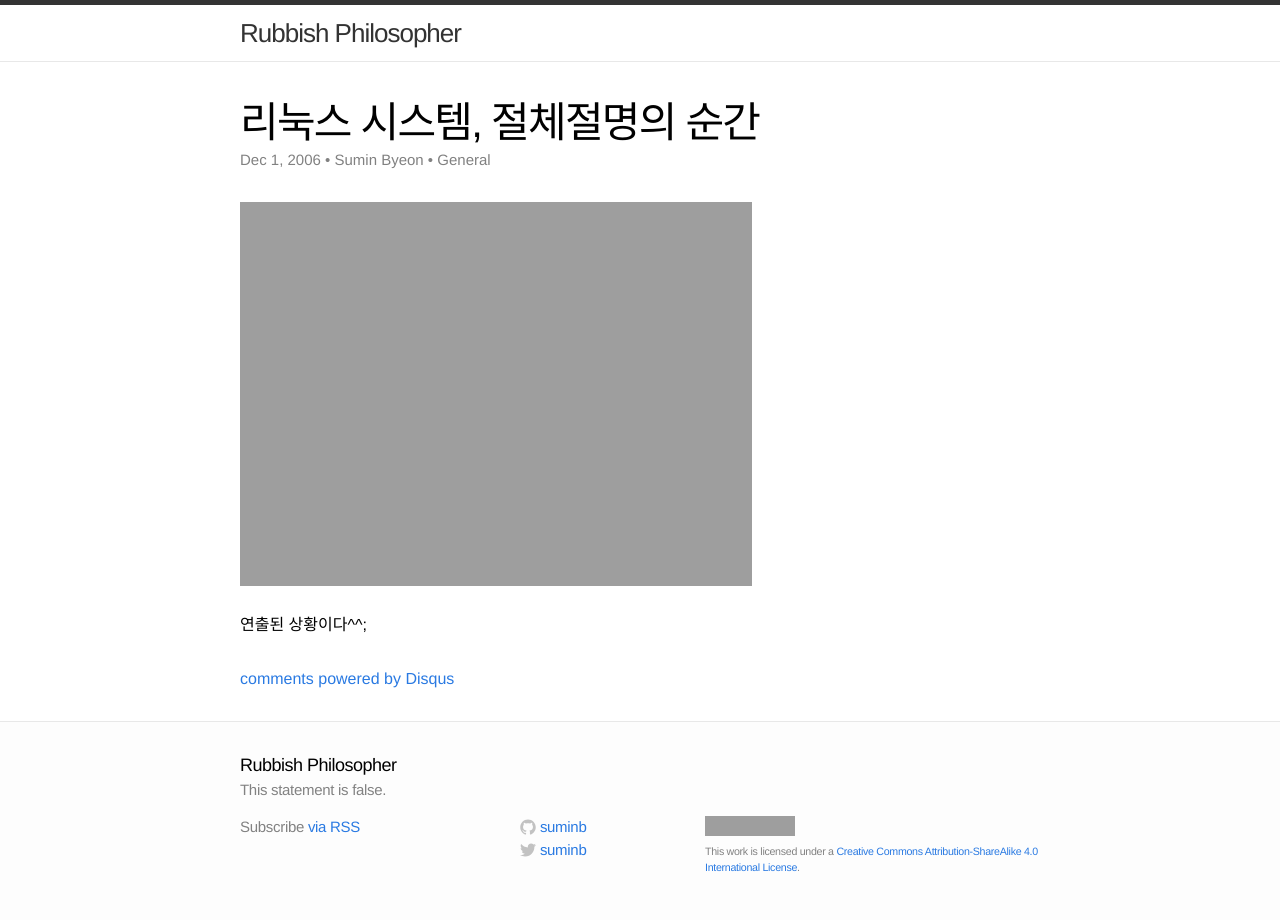
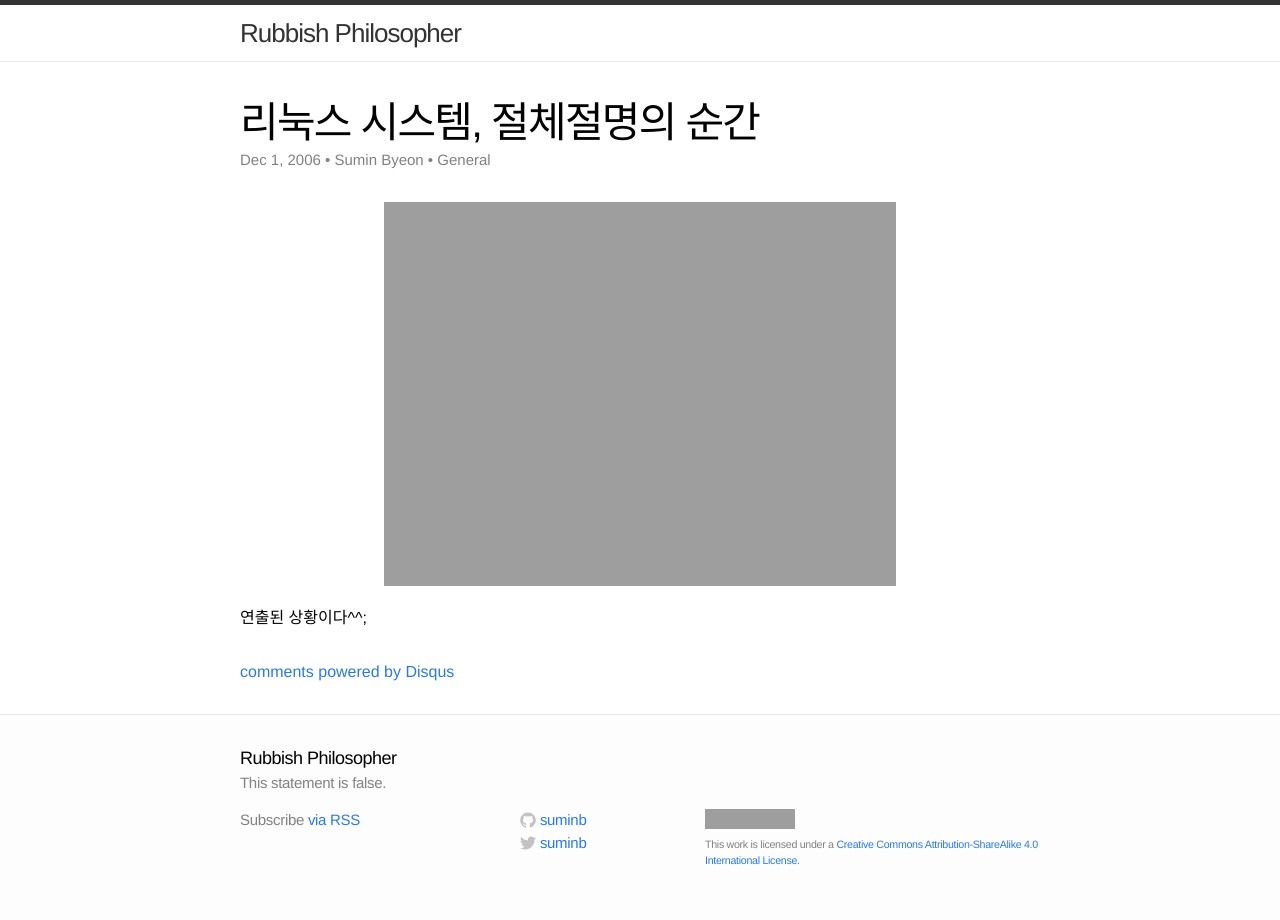
Before and after one commit to suminb/blog-suminb-com, a Jekyll site: the page built from _posts/2006-12-01-linux-system-in-danger.markdown, in a window 1280 px wide. Built offline with Jekyll 4.4.1, drawn with Linux system fonts in a browser that asks for light colours; comment, search, counter and statistics services are not loaded; grey boxes are pictures that could not be loaded.

Commit message:
Revise styles

```diff
--- a/css/main.css
+++ b/css/main.css
@@ -418,9 +418,18 @@ div.image-caption {
 }
 
 div.page-content img {
+  display: block;
+  margin-left: auto;
+  margin-right: auto;
   max-width: 100%;
 }
 
+img.inline {
+  display: block;
+  margin: 0;
+}
+
+/* deprecated */
 img.center {
   display: block;
   margin-left: auto;
```
